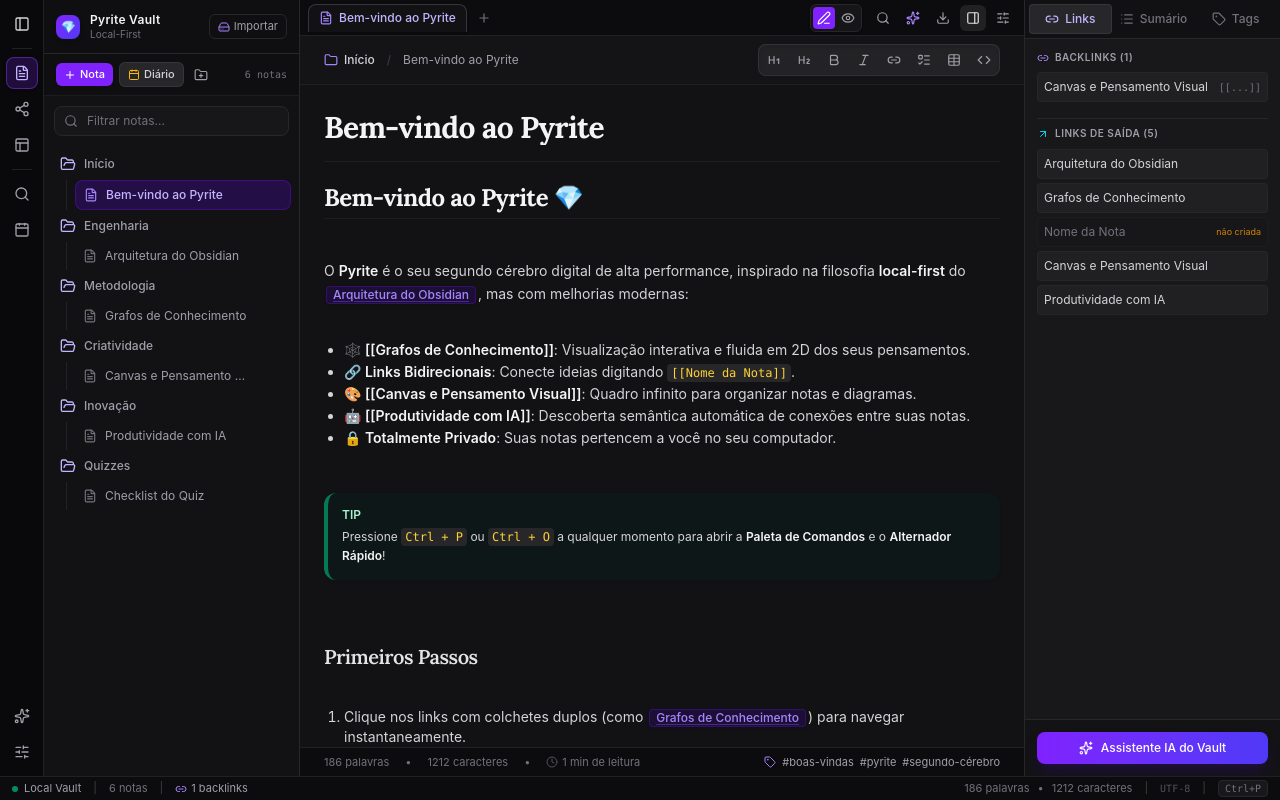
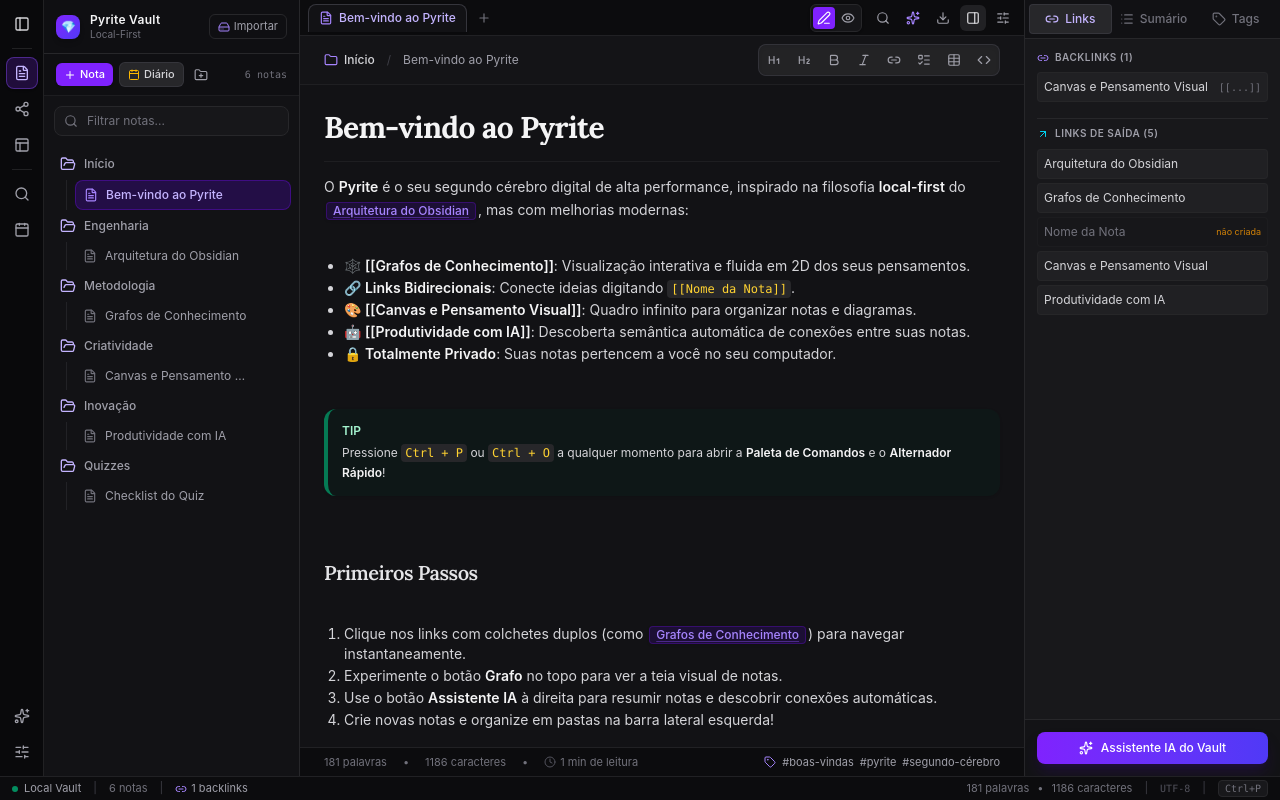
Before and after one commit to edson77nicko/pyrite, a React (Vite) app: page / in a window 1280 px wide. Built offline with nearby package versions, Linux system fonts and the light colour scheme.

Commit message:
fix(editor): remove duplicate page titles and style transparent checkboxes

```diff
--- a/src/App.tsx
+++ b/src/App.tsx
@@ -159,7 +159,7 @@
       const newNote: Note = {
         id: `note_${Date.now()}`,
         title: title.trim(),
-        content: `# ${title.trim()}\n\nCriada via link bidirecional a partir de [[${currentNote?.title || 'Vault'}]].\n`,
+        content: `Criada via link bidirecional a partir de [[${currentNote?.title || 'Vault'}]].\n`,
         folder: currentNote?.folder || 'Início',
         tags: [],
         createdAt: Date.now(),
@@ -178,7 +178,7 @@
     const newNote: Note = {
       id: `note_${Date.now()}`,
       title,
-      content: `# ${title}\n\nEscreva sua nota aqui... Conecte com [[${currentNote?.title || 'Bem-vindo ao Pyrite'}]].\n`,
+      content: `Escreva sua nota aqui... Conecte com [[${currentNote?.title || 'Bem-vindo ao Pyrite'}]].\n`,
       folder: targetFolder,
       tags: [],
       createdAt: Date.now(),
@@ -210,7 +210,7 @@
     const dailyNote: Note = {
       id: `note_daily_${Date.now()}`,
       title: dailyTitle,
-      content: `# ${dailyTitle} 📅\n\n## Metas de Hoje\n- [ ] Definir prioridades do dia\n- [ ] Registrar novas ideias no [[Grafos de Conhecimento]]\n\n## Pensamentos & Notas\n\n`,
+      content: `## Metas de Hoje\n- [ ] Definir prioridades do dia\n- [ ] Registrar novas ideias no [[Grafos de Conhecimento]]\n\n## Pensamentos & Notas\n\n`,
       folder: 'Diário',
       tags: ['diário', 'produtividade'],
       createdAt: Date.now(),
--- a/src/components/LivePreviewEditor.tsx
+++ b/src/components/LivePreviewEditor.tsx
@@ -219,12 +219,45 @@
   }).join('')
 }
 
-function markdownToHtml(md: string, allNotes: Note[]): string {
-  if (!md.trim()) {
+export function stripDuplicateTitleFromContent(content: string, title?: string): string {
+  if (!title) return content
+  const trimmed = content.trimStart()
+  if (!trimmed.startsWith('# ')) return content
+
+  const firstLineEnd = trimmed.indexOf('\n')
+  const firstLine = firstLineEnd === -1 ? trimmed : trimmed.slice(0, firstLineEnd)
+  const headingText = firstLine.slice(2).trim()
+
+  const normalize = (s: string) =>
+    s
+      .toLowerCase()
+      .normalize('NFD')
+      .replace(/[\u0300-\u036f]/g, '')
+      .replace(/[^\w\s]/gi, '')
+      .replace(/\s+/g, ' ')
+      .trim()
+
+  const normHeading = normalize(headingText)
+  const normTitle = normalize(title)
+
+  if (
+    normHeading === normTitle ||
+    normHeading.startsWith(normTitle) ||
+    normTitle.startsWith(normHeading)
+  ) {
+    return firstLineEnd === -1 ? '' : trimmed.slice(firstLineEnd).trimStart()
+  }
+
+  return content
+}
+
+function markdownToHtml(md: string, allNotes: Note[], noteTitle?: string): string {
+  const cleanMd = stripDuplicateTitleFromContent(md, noteTitle)
+  if (!cleanMd.trim()) {
     return '<p class="my-1.5 text-[13px] md:text-sm text-zinc-300 leading-relaxed"><br></p>'
   }
 
-  const lines = md.split('\n')
+  const lines = cleanMd.split('\n')
   const htmlParts: string[] = []
   let i = 0
 
@@ -369,7 +402,7 @@
       const taskText = taskMatch[3]
       htmlParts.push(`
         <div class="task-item flex items-start gap-2.5 my-1.5 group select-none" data-type="task">
-          <input type="checkbox" ${isChecked ? 'checked' : ''} contenteditable="false" class="task-checkbox mt-1 w-4 h-4 rounded border-zinc-600 accent-violet-600 bg-zinc-800 cursor-pointer shrink-0" />
+          <input type="checkbox" ${isChecked ? 'checked' : ''} contenteditable="false" class="task-checkbox mt-1 w-4 h-4 cursor-pointer shrink-0" />
           <span class="task-text flex-1 text-[13px] md:text-sm leading-relaxed ${isChecked ? 'line-through text-zinc-500' : 'text-zinc-200'}">${formatInlineHtml(taskText, allNotes)}</span>
         </div>
       `)
@@ -641,12 +674,12 @@
       (!isTypingRef.current && !containerRef.current.contains(document.activeElement))
     ) {
       currentNoteIdRef.current = note.id
-      containerRef.current.innerHTML = markdownToHtml(note.content, allNotes)
+      containerRef.current.innerHTML = markdownToHtml(note.content, allNotes, note.title)
       setSlashMenu(null)
       setWikiSuggest(null)
       setSelectionToolbar(null)
     }
-  }, [note.id, note.content, allNotes])
+  }, [note.id, note.content, note.title, allNotes])
 
   // Expose formatting commands to top toolbar via ref
   useImperativeHandle(editorRef, () => ({
@@ -661,7 +694,7 @@
       else if (type === 'task') {
         const taskHtml = `
           <div class="task-item flex items-start gap-2.5 my-1.5 group select-none" data-type="task">
-            <input type="checkbox" contenteditable="false" class="task-checkbox mt-1 w-4 h-4 rounded border-zinc-600 accent-violet-600 bg-zinc-800 cursor-pointer shrink-0" />
+            <input type="checkbox" contenteditable="false" class="task-checkbox mt-1 w-4 h-4 cursor-pointer shrink-0" />
             <span class="task-text flex-1 text-[13px] md:text-sm text-zinc-200 leading-relaxed">Nova tarefa...</span>
           </div>
         `
@@ -932,7 +965,7 @@
     else if (cmdId === 'task') {
       const taskHtml = `
         <div class="task-item flex items-start gap-2.5 my-1.5 group select-none" data-type="task">
-          <input type="checkbox" contenteditable="false" class="task-checkbox mt-1 w-4 h-4 rounded border-zinc-600 accent-violet-600 bg-zinc-800 cursor-pointer shrink-0" />
+          <input type="checkbox" contenteditable="false" class="task-checkbox mt-1 w-4 h-4 cursor-pointer shrink-0" />
           <span class="task-text flex-1 text-[13px] md:text-sm text-zinc-200 leading-relaxed">Nova tarefa...</span>
         </div>
       `
--- a/src/components/MarkdownRenderer.tsx
+++ b/src/components/MarkdownRenderer.tsx
@@ -387,7 +387,7 @@
             type="checkbox"
             checked={isChecked}
             readOnly
-            className="mt-0.5 w-4 h-4 rounded border-zinc-700 bg-zinc-800 text-violet-600 focus:ring-violet-400 focus:ring-offset-zinc-900 cursor-pointer transition-colors"
+            className="task-checkbox mt-0.5 w-4 h-4 cursor-pointer"
           />
           <span className={`text-xs ${isChecked ? 'line-through text-zinc-500' : 'text-zinc-300 group-hover:text-zinc-100'} transition-colors`}>
             {renderInlineFormatted(taskText)}
--- a/src/utils/vault.ts
+++ b/src/utils/vault.ts
@@ -2,6 +2,38 @@
 
 const STORAGE_KEY = 'pyrite_vault_notes'
 const FOLDERS_KEY = 'pyrite_vault_folders'
+
+export function stripDuplicateTitleFromContent(content: string, title?: string): string {
+  if (!title || !content) return content
+  const trimmed = content.trimStart()
+  if (!trimmed.startsWith('# ')) return content
+
+  const firstLineEnd = trimmed.indexOf('\n')
+  const firstLine = firstLineEnd === -1 ? trimmed : trimmed.slice(0, firstLineEnd)
+  const headingText = firstLine.slice(2).trim()
+
+  const normalize = (s: string) =>
+    s
+      .toLowerCase()
+      .normalize('NFD')
+      .replace(/[\u0300-\u036f]/g, '')
+      .replace(/[^\w\s]/gi, '')
+      .replace(/\s+/g, ' ')
+      .trim()
+
+  const normHeading = normalize(headingText)
+  const normTitle = normalize(title)
+
+  if (
+    normHeading === normTitle ||
+    normHeading.startsWith(normTitle) ||
+    normTitle.startsWith(normHeading)
+  ) {
+    return firstLineEnd === -1 ? '' : trimmed.slice(firstLineEnd).trimStart()
+  }
+
+  return content
+}
 
 export const INITIAL_NOTES: Note[] = [
   {
@@ -11,9 +43,7 @@
     tags: ['boas-vindas', 'pyrite', 'segundo-cérebro'],
     createdAt: Date.now() - 3600000 * 24,
     updatedAt: Date.now() - 3600000 * 12,
-    content: `# Bem-vindo ao Pyrite 💎
-
-O **Pyrite** é o seu segundo cérebro digital de alta performance, inspirado na filosofia **local-first** do [[Arquitetura do Obsidian]], mas com melhorias modernas:
+    content: `O **Pyrite** é o seu segundo cérebro digital de alta performance, inspirado na filosofia **local-first** do [[Arquitetura do Obsidian]], mas com melhorias modernas:
 
 - 🕸️ **[[Grafos de Conhecimento]]**: Visualização interativa e fluida em 2D dos seus pensamentos.
 - 🔗 **Links Bidirecionais**: Conecte ideias digitando \`[[Nome da Nota]]\`.
@@ -42,9 +72,7 @@
     tags: ['engenharia-reversa', 'obsidian', 'arquitetura'],
     createdAt: Date.now() - 3600000 * 20,
     updatedAt: Date.now() - 3600000 * 5,
-    content: `# Arquitetura do Obsidian (Engenharia Reversa) 🔍
-
-Realizamos uma análise profunda do Obsidian (versão 1.12.7) utilizando o REA no Windows.
+    content: `Realizamos uma análise profunda do Obsidian (versão 1.12.7) utilizando o REA no Windows.
 
 ### Componentes Chave Descobertos:
 
@@ -70,9 +98,7 @@
     tags: ['zettelkasten', 'segundo-cérebro', 'grafos'],
     createdAt: Date.now() - 3600000 * 18,
     updatedAt: Date.now() - 3600000 * 4,
-    content: `# Grafos de Conhecimento e Zettelkasten 🧠
-
-A forma tradicional de organizar informações em pastas hierárquicas é rígida e não reflete como o cérebro humano pensa por associação.
+    content: `A forma tradicional de organizar informações em pastas hierárquicas é rígida e não reflete como o cérebro humano pensa por associação.
 
 Ao usar [[Links Bidirecionais]], cada nota se torna um nó em uma rede viva interconectada:
 
@@ -91,9 +117,7 @@
     tags: ['canvas', 'visual', 'brainstorming'],
     createdAt: Date.now() - 3600000 * 15,
     updatedAt: Date.now() - 3600000 * 2,
-    content: `# Canvas e Pensamento Visual 🎨
-
-Nem todas as ideias cabem em uma página linear de texto. O **Canvas do Pyrite** permite espacializar pensamentos em um plano 2D infinito.
+    content: `Nem todas as ideias cabem em uma página linear de texto. O **Canvas do Pyrite** permite espacializar pensamentos em um plano 2D infinito.
 
 ### Recursos:
 - 📌 Criar cartões coloridos para diferentes categorias de ideias.
@@ -109,9 +133,7 @@
     tags: ['ia', 'produtividade', 'semântica'],
     createdAt: Date.now() - 3600000 * 10,
     updatedAt: Date.now() - 3600000 * 1,
-    content: `# Produtividade com IA no Pyrite 🤖
-
-O Obsidian tradicional depende de você criar todos os links manualmente. No Pyrite, introduzimos o conceito de **Conexões Semânticas Sugeridas**:
+    content: `O Obsidian tradicional depende de você criar todos os links manualmente. No Pyrite, introduzimos o conceito de **Conexões Semânticas Sugeridas**:
 
 1. **Auto-Resumo**: O assistente gera uma síntese executiva de notas extensas.
 2. **Sugestão de Tags**: Detecta termos recorrentes e categorias conceituais.
@@ -129,9 +151,7 @@
     tags: ['quiz', 'marketing', 'checklist'],
     createdAt: Date.now() - 3600000 * 2,
     updatedAt: Date.now() - 3600000 * 1,
-    content: `# Checklist do Quiz
-
-## Antes de criar
+    content: `## Antes de criar
 - [ ] Modelei o quiz de pelo menos 2 top ofertas do nicho
 - [ ] Defini o número de etapas (mínimo 30)
 - [ ] Defini os tipos de perguntas (SPIN)
@@ -174,18 +194,32 @@
     const saved = localStorage.getItem(STORAGE_KEY)
     if (saved) {
       const parsed: Note[] = JSON.parse(saved)
-      const quizIndex = parsed.findIndex(n => n.id === 'note-quiz-checklist')
+      let modified = false
+      const cleaned = parsed.map(n => {
+        const stripped = stripDuplicateTitleFromContent(n.content, n.title)
+        if (stripped !== n.content) {
+          modified = true
+          return { ...n, content: stripped }
+        }
+        return n
+      })
+
+      const quizIndex = cleaned.findIndex(n => n.id === 'note-quiz-checklist')
       const targetQuiz = INITIAL_NOTES.find(n => n.id === 'note-quiz-checklist')!
       if (quizIndex === -1) {
-        const merged = [targetQuiz, ...parsed]
+        const merged = [targetQuiz, ...cleaned]
         saveNotes(merged)
         return merged
-      } else if (!parsed[quizIndex].content.includes('Tabela de Métricas')) {
-        parsed[quizIndex] = targetQuiz
-        saveNotes(parsed)
-        return parsed
+      } else if (!cleaned[quizIndex].content.includes('Tabela de Métricas')) {
+        cleaned[quizIndex] = targetQuiz
+        saveNotes(cleaned)
+        return cleaned
       }
-      return parsed
+
+      if (modified) {
+        saveNotes(cleaned)
+      }
+      return cleaned
     }
   } catch (err) {
     console.error('Failed to load notes from localStorage', err)
```
Also changed, not shown: src/index.css (+47 -0 lines).
